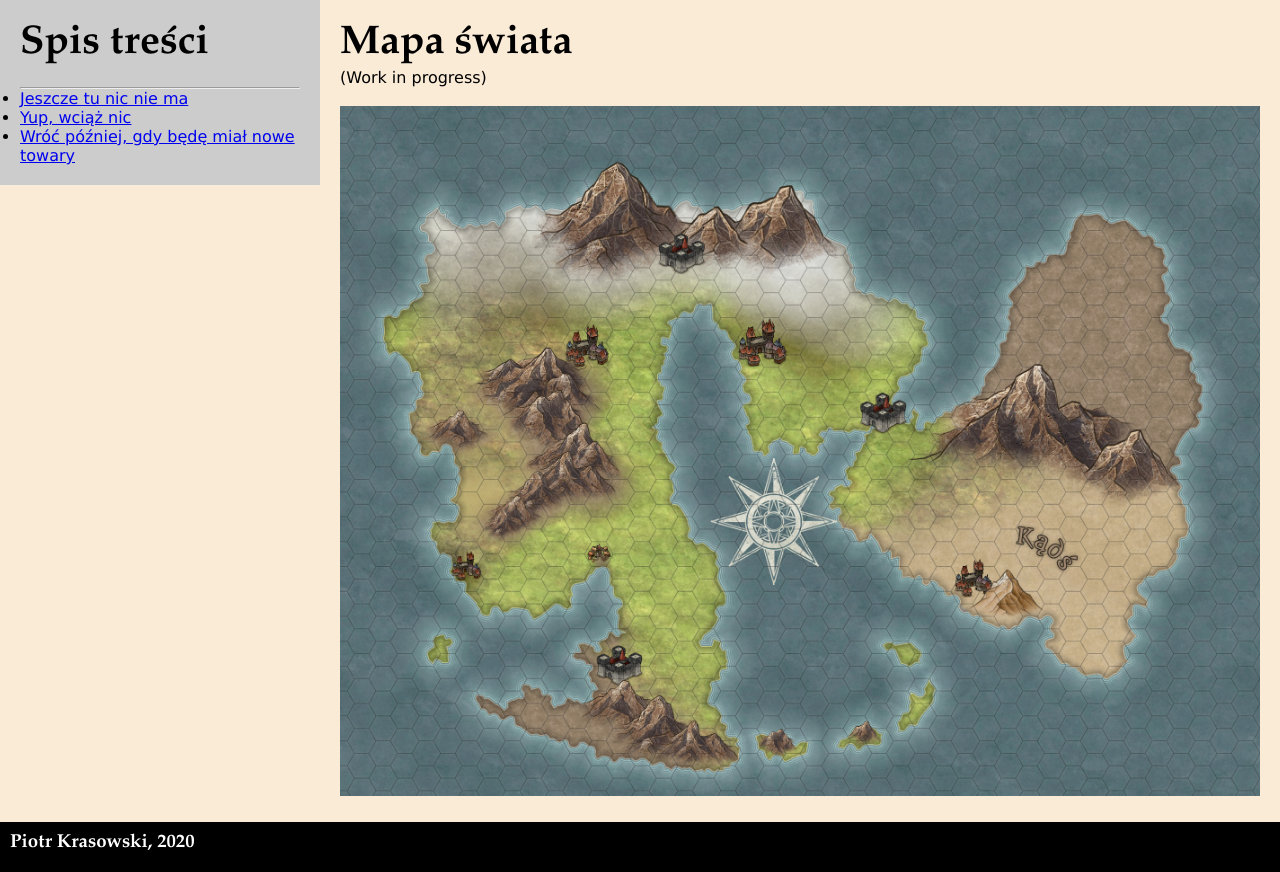
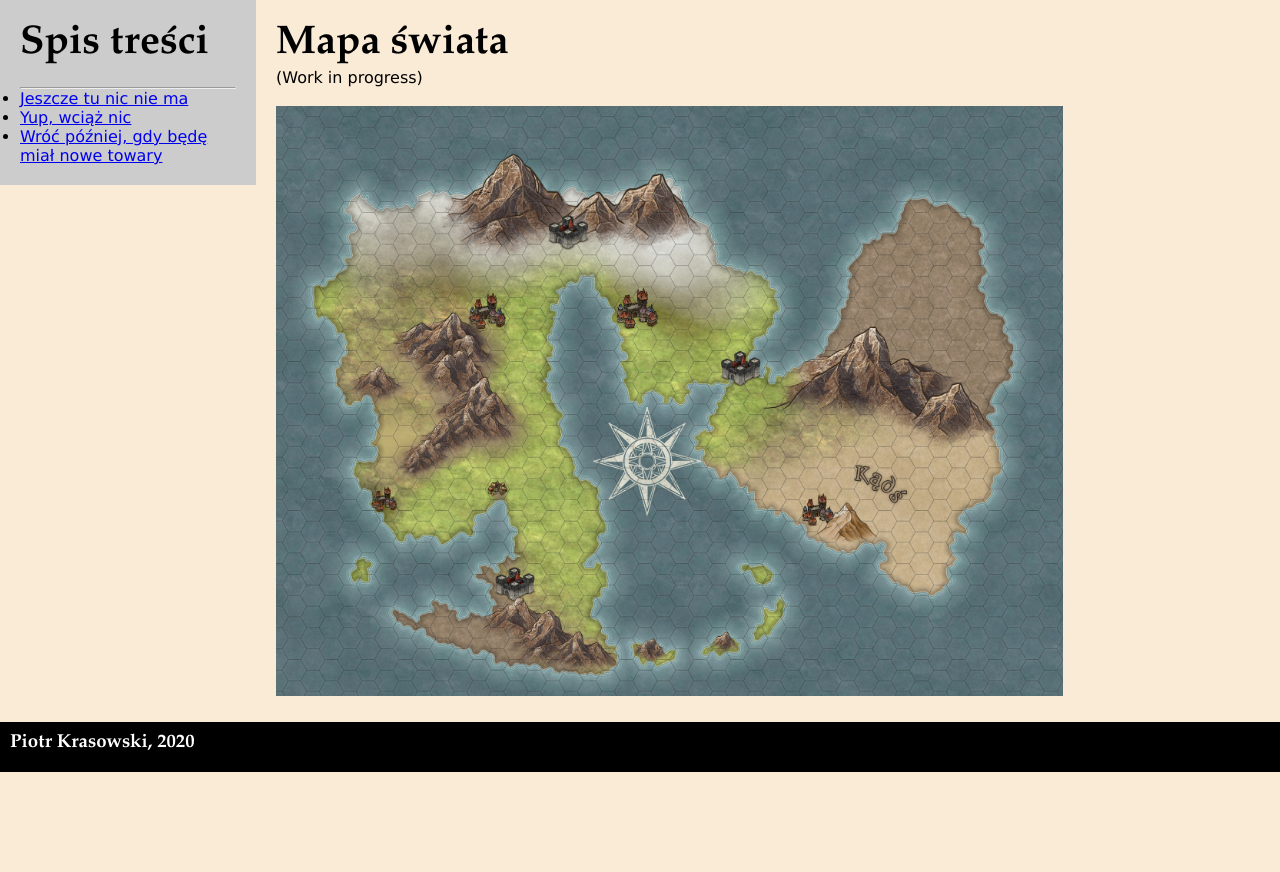
Before and after one commit to Lumek4/Tel-daris, a PHP site: page / in a window 1280 px wide. Shown: the part 99-971 px from the top of the page. After the commit the page ends 871 px from the top, so only its background shows below. Run offline with PHP 8.4, Linux system fonts and the light colour scheme.

Commit message:
Poprawki stylu

```diff
--- a/index.html
+++ b/index.html
@@ -18,7 +18,7 @@
 	<div class="column right">
 		<h2>Mapa świata</h2>
 		<p>(Work in progress)</p><br>
-		<img src="Tel'daris.jpg" alt="Mapa Tel'daris" width=100% height=100%></img>
+		<img src="Tel'daris.jpg" alt="Mapa Tel'daris" width=80% height=80%></img>
 		<!--<p>
 <h3>The standard Lorem Ipsum passage, used since the 1500s</h3>
 "Lorem ipsum dolor sit amet, consectetur adipiscing elit, sed do eiusmod tempor incididunt ut labore et dolore magna aliqua. Ut enim ad minim veniam, quis nostrud exercitation ullamco laboris nisi ut aliquip ex ea commodo consequat. Duis aute irure dolor in reprehenderit in voluptate velit esse cillum dolore eu fugiat nulla pariatur. Excepteur sint occaecat cupidatat non proident, sunt in culpa qui officia deserunt mollit anim id est laborum."
--- a/style.css
+++ b/style.css
@@ -43,11 +43,11 @@ h2 {
   height: 100%;
 }
 .left {
-  width: 25%;
+  width: 20%;
   height: 100%;
 }
 .right {
-  width: 75%;
+  width: 80%;
   height: 100%;
 }
 .row {
```
